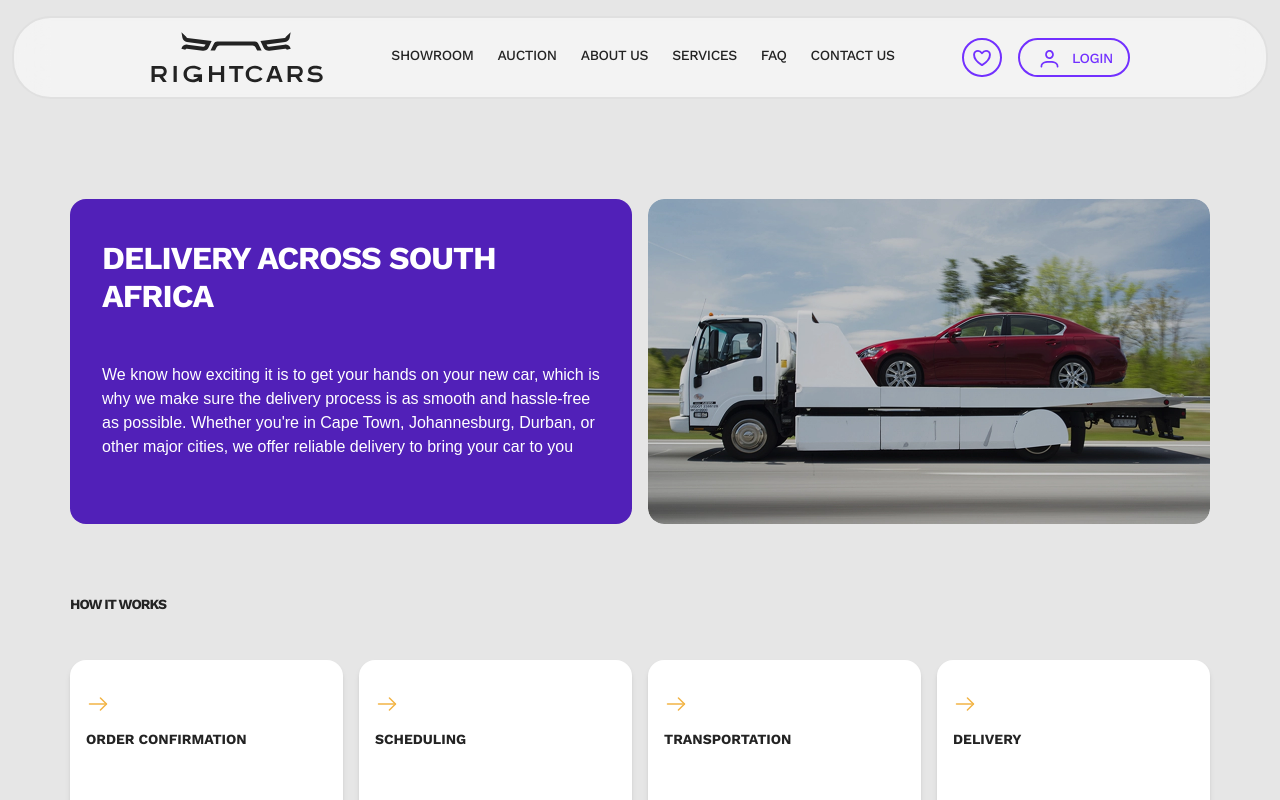
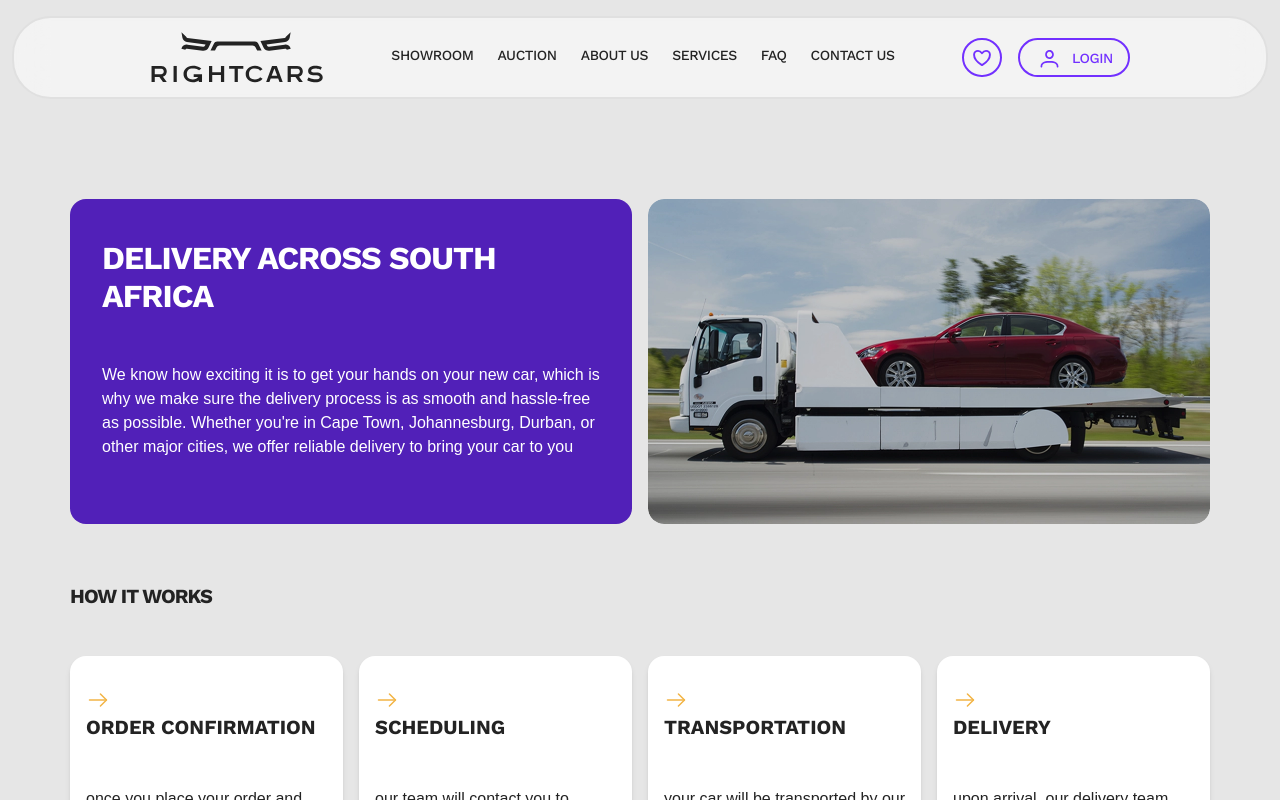
Before and after one commit to right-cars/right-cars-site-frontend, a Next.js app: page /delivery in a window 1280 px wide. Shown: the top 800 px of the page. Built offline with nearby package versions, Linux system fonts and the light colour scheme; a web font is replaced by a local one.

Commit message:
fix bug report 59

```diff
--- a/src/modules/SimpleCardList/styles.module.scss
+++ b/src/modules/SimpleCardList/styles.module.scss
@@ -35,12 +35,15 @@
 }
 
 .title {
-  margin: 12px 0 48px;
+  margin: 0 0 48px;
+  font-size: 20px;
 }
 
 .titleShowroom {
+  font-size: 24px;
   @media (min-width: 768px) {
-    margin: 12px 0 80px;
+    font-size: 32px;
+    margin: 0 0 80px;
   }
 }
 
```
